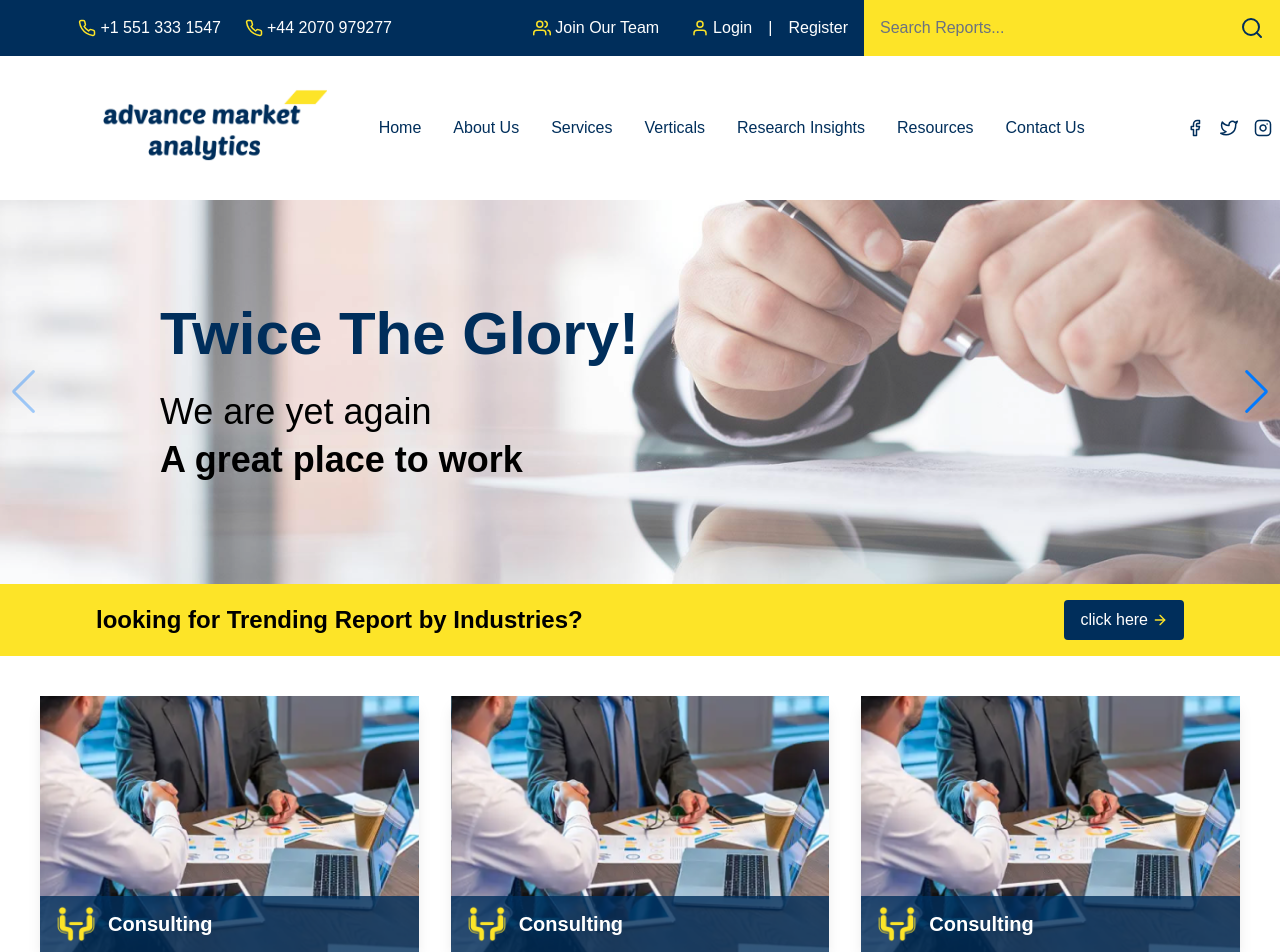
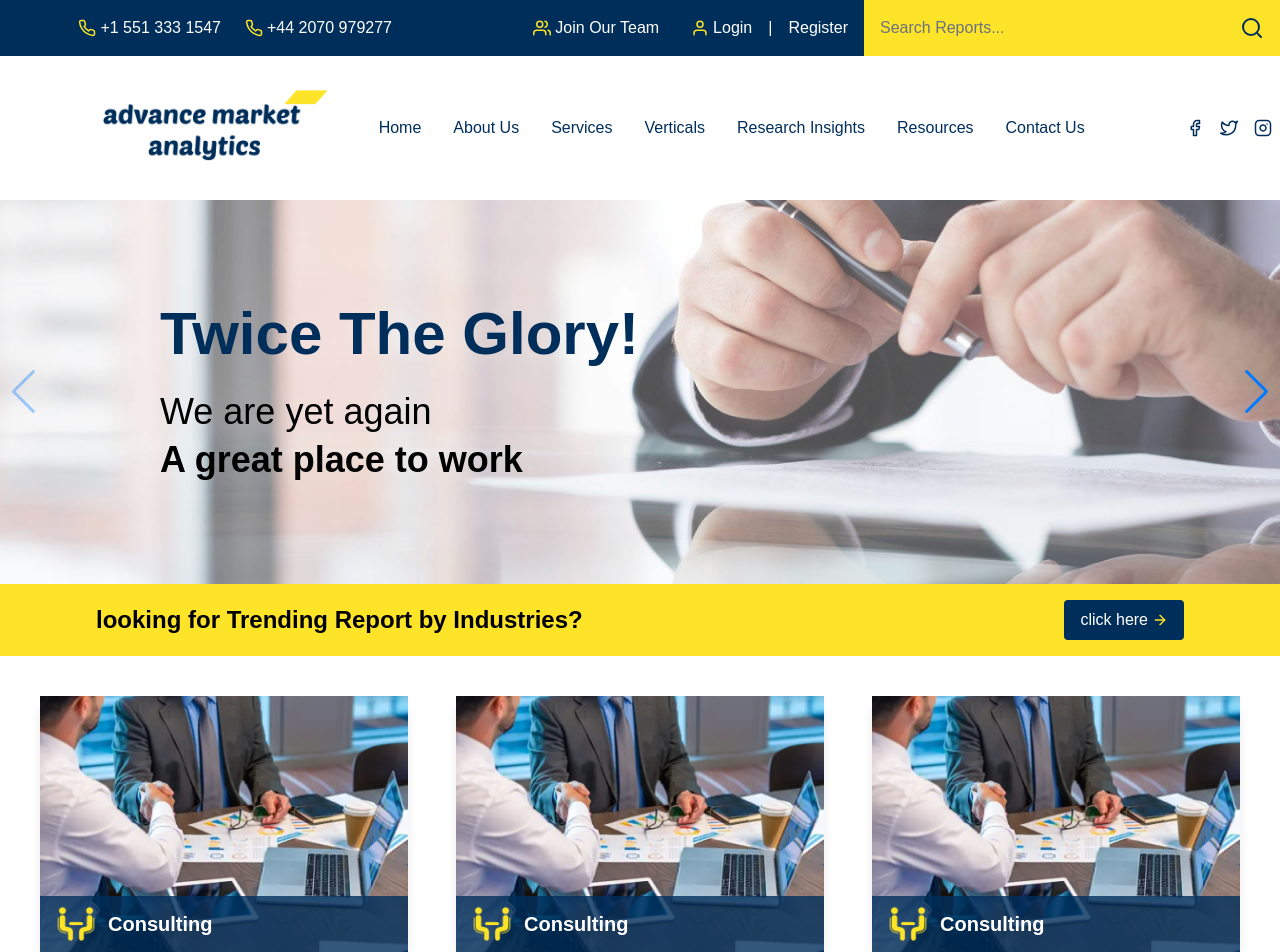
Before and after one commit to sudheerpal/ama-frontend, a Next.js app: page / in a window 1280 px wide. Shown: the top 952 px of the page. Built offline with nearby package versions, Linux system fonts and the light colour scheme; a web font is replaced by a local one.

Commit message:
fix service card width issue

```diff
--- a/components/home/Service.js
+++ b/components/home/Service.js
@@ -4,7 +4,7 @@ import ServiceCard from "./service/ServiceCard";
 const Service = () => {
   return (
     <div className="p-10">
-      <section className="grid grid-cols-1 gap-8 md:grid-cols-2 lg:grid-cols-3">
+      <section className="grid grid-cols-1 gap-8 md:grid-cols-2 lg:grid-cols-3 xl:gap-12">
         <ServiceCard />
         <ServiceCard />
         <ServiceCard />
--- a/components/home/service/ServiceCard.js
+++ b/components/home/service/ServiceCard.js
@@ -5,7 +5,7 @@ import Image from "next/image";
 
 const ServiceCard = () => {
   return (
-    <div className="relative overflow-hidden transition duration-300 bg-gray-100 shadow-lg hover:shadow-xl max-w-96">
+    <div className="relative overflow-hidden transition duration-300 bg-gray-100 shadow-lg hover:shadow-xl">
       {/* Background image */}
       <div
         className="h-64 bg-center bg-cover"
```
